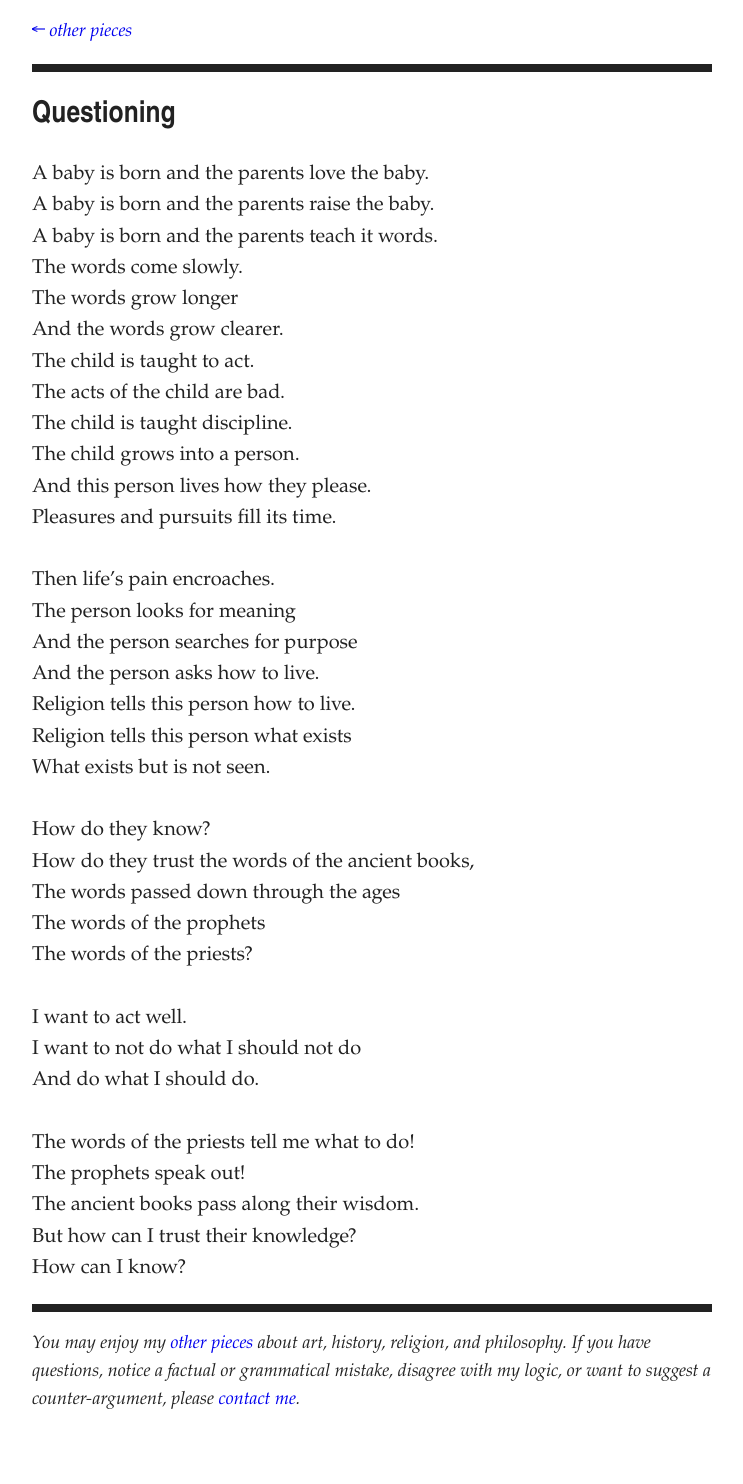
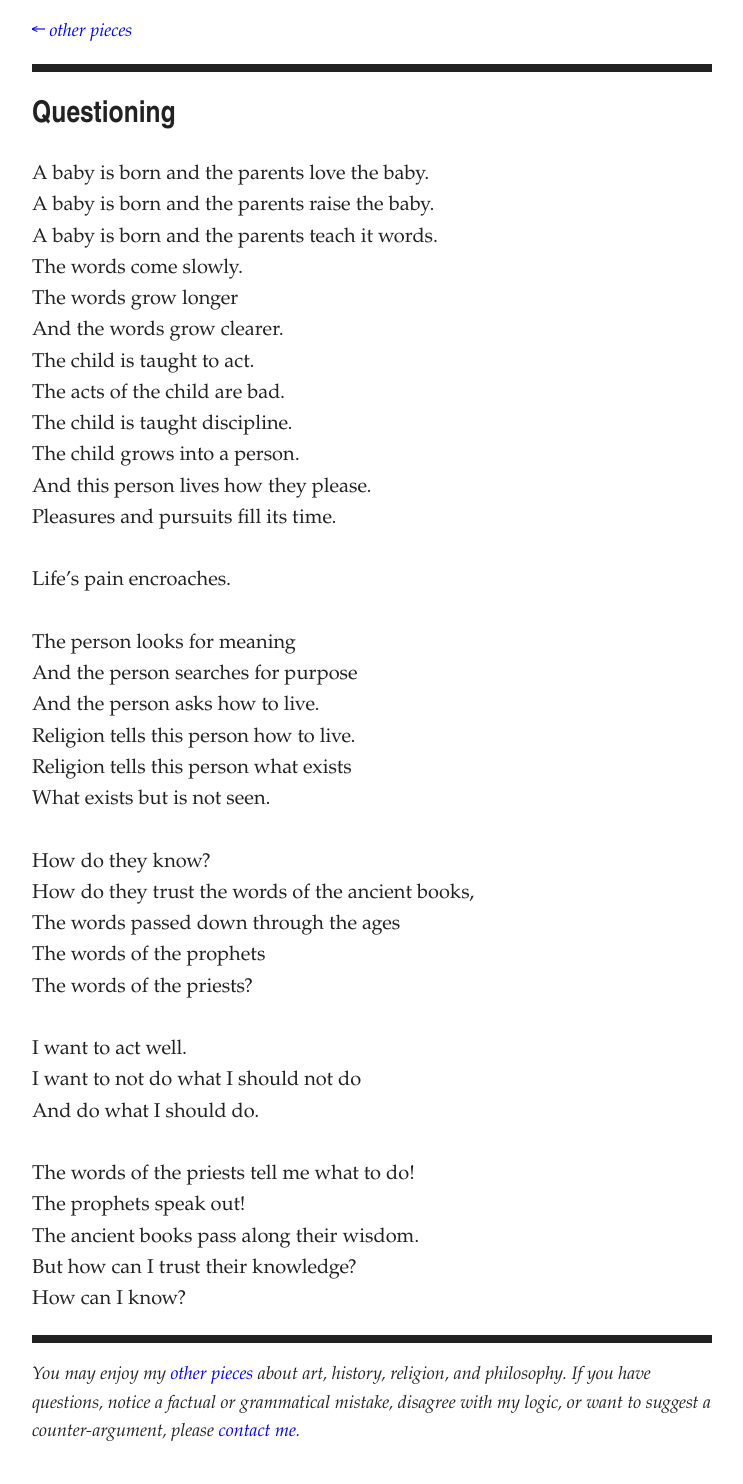
Before and after one commit to artsandmetaphysics/goodlifeodyssey, a Jekyll site: the page built from _documents/questioning-poem.md, in a window 1280 px wide. Shown: the whole page, without its empty margins (268-1011 px from the left). Built offline with Jekyll 4.4.1, drawn with Linux system fonts in a browser that asks for light colours; before the commit the page ends 1453 px from its top, so only the background shows below that.

Commit message:
Adjust splitting more

```diff
--- a/_documents/questioning-poem.md
+++ b/_documents/questioning-poem.md
@@ -21,7 +21,8 @@ The child grows into a person.<br>
 And this person lives how they please.<br>
 Pleasures and pursuits fill its time.<br>
 <br>
-Then life’s pain encroaches.<br>
+Life’s pain encroaches.<br>
+<br>
 The person looks for meaning<br>
 And the person searches for purpose<br>
 And the person asks how to live.<br>
```
Also changed, not shown: documents/questioning-poem.md (+2 -1 lines).
